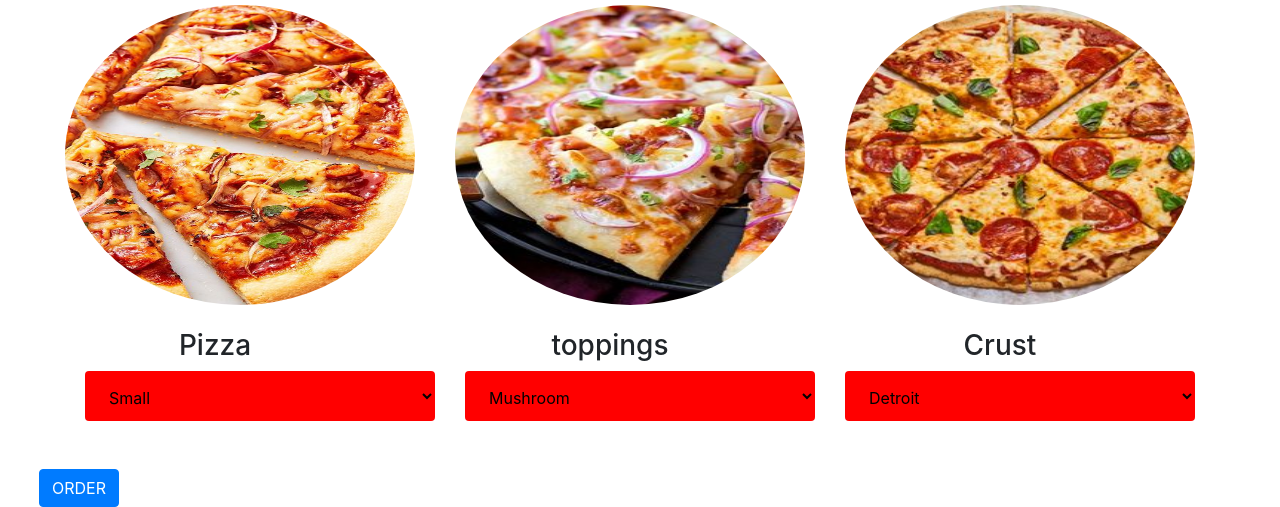
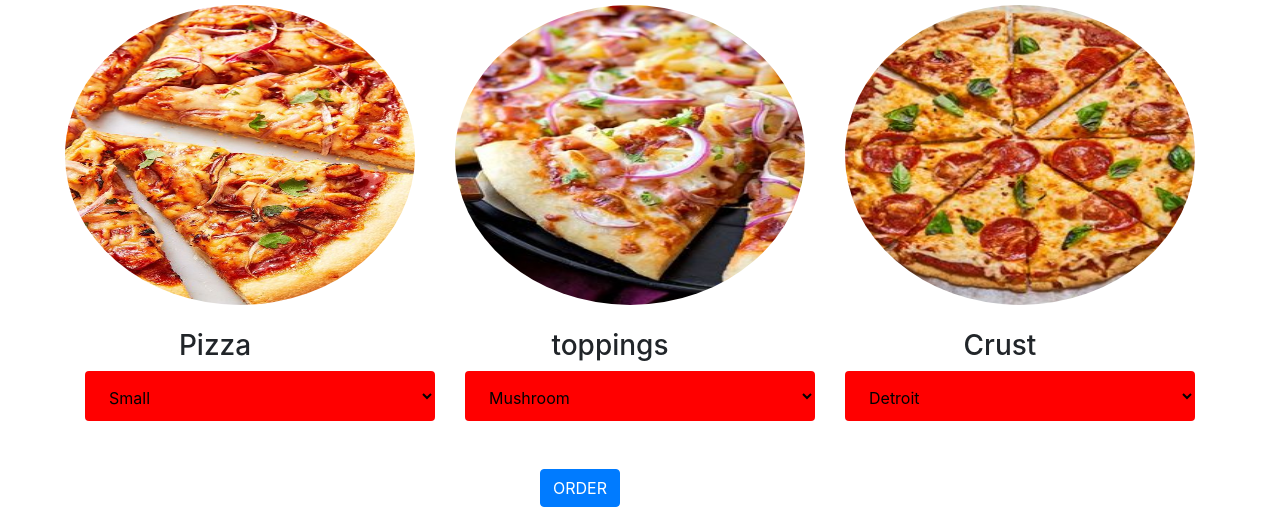
Before and after one commit to catekui/Sweet-Pizza-Kitchen, a plain HTML site: page index.html in a window 1280 px wide. Shown: the part 617-1124 px from the top of the page. Drawn offline with nearby package versions, Linux system fonts and the light colour scheme.

Commit message:
style the button

```diff
--- a/CSS/index.css
+++ b/CSS/index.css
@@ -71,3 +71,7 @@ select {
     border-radius: 4px;
     background-color: red;
 }
+#button {
+    /* align-content: center; */
+    margin-left: 42%;
+}
--- a/index.html
+++ b/index.html
@@ -55,7 +55,7 @@
 
     <div class="container form">
         <div class="row">
-            <div class="">
+
                 <form id="form" action="">
                     <div class="col pizzasize">
 
@@ -82,11 +82,11 @@
                     </div>
 
                 </form>
-            </div>
+
         </div>
 
     </div>
-    <button type="button" class="btn btn-primary btn-rounded mt-5 ml-4">ORDER</button>
+    <button type="button" id="button" class="btn btn-primary btn-rounded mt-5">ORDER</button>
 
     <!-- Optional JavaScript -->
     <!-- jQuery first, then Popper.js, then Bootstrap JS -->
```
